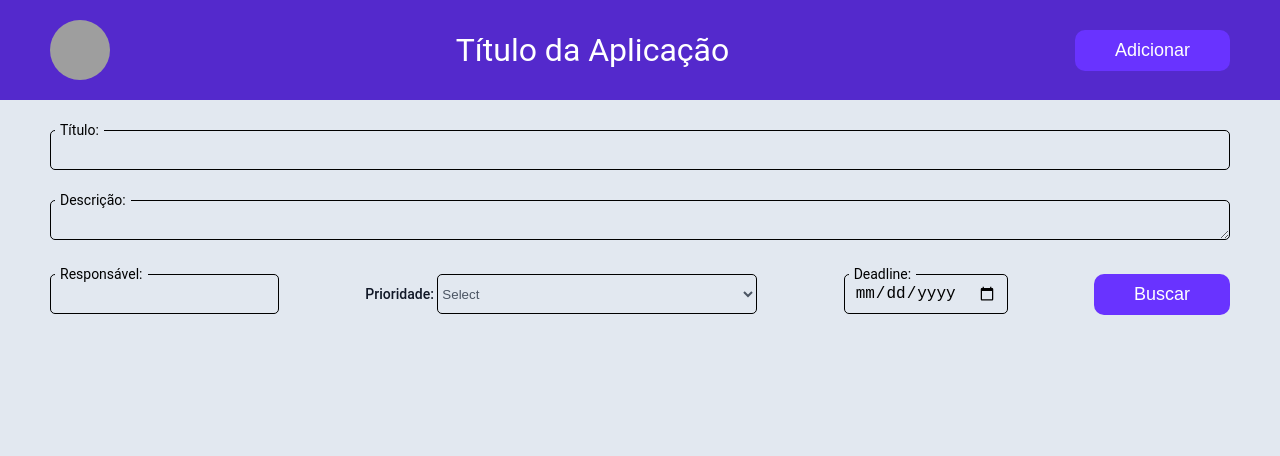
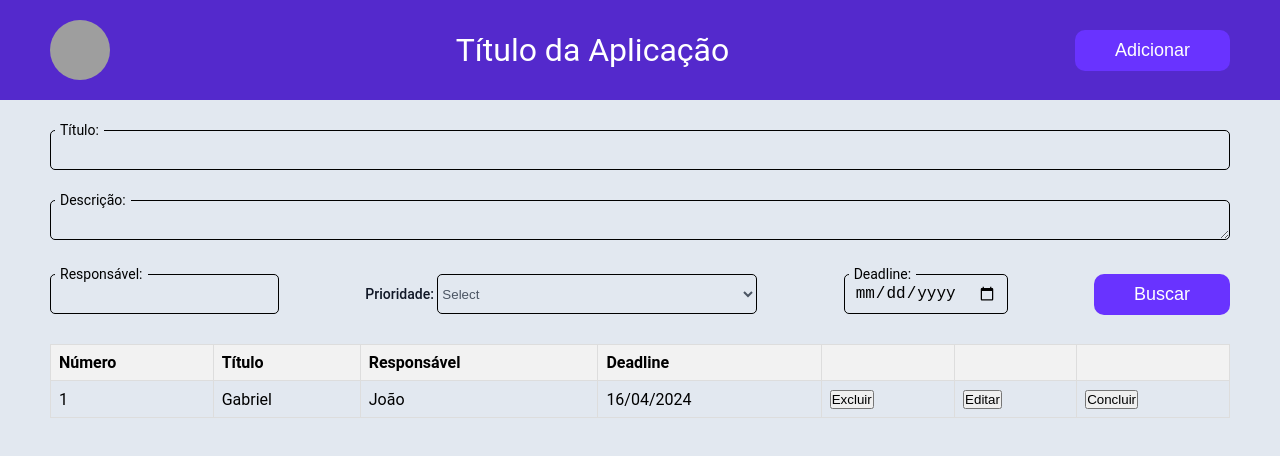
Before and after one commit to gabrielmds222/ESIG-Teste-Tecnico, an Angular app in the folder frontend/: page / in a window 1280 px wide. Shown: the top 456 px of the page. Built offline with nearby package versions, Linux system fonts and the light colour scheme; grey boxes are pictures that could not be loaded.

Commit message:
feat: Criação e estilização inicial da tabela

```diff
--- a/frontend/src/app/app.component.html
+++ b/frontend/src/app/app.component.html
@@ -3,5 +3,6 @@
   <app-header></app-header>
   <main class="main">
     <app-filtro></app-filtro>
+    <app-tabela></app-tabela>
   </main>
 </div>
--- a/frontend/src/app/app.component.ts
+++ b/frontend/src/app/app.component.ts
@@ -2,12 +2,13 @@ import { Component, NgModule } from '@angular/core';
 import { RouterOutlet } from '@angular/router';
 import { HeaderComponent } from './components/header/header.component';
 import { FiltroComponent } from './components/filtro/filtro.component';
+import { TabelaComponent } from './components/tabela/tabela.component';
 
 @Component({
   selector: 'app-root',
   standalone: true,
   templateUrl: './app.component.html',
   styleUrl: './app.component.scss',
-  imports: [RouterOutlet, HeaderComponent, FiltroComponent],
+  imports: [RouterOutlet, HeaderComponent, FiltroComponent, TabelaComponent],
 })
 export class AppComponent {}
--- /dev/null
+++ b/frontend/src/app/components/tabela/tabela.component.html
@@ -0,0 +1,24 @@
+<table class="table">
+  <thead>
+    <tr>
+      <th>Número</th>
+      <th>Título</th>
+      <th>Responsável</th>
+      <th>Deadline</th>
+      <th></th>
+      <th></th>
+      <th></th>
+    </tr>
+  </thead>
+  <tbody>
+    <tr *ngFor="let item of items">
+      <td>{{ item.numero }}</td>
+      <td>{{ item.titulo }}</td>
+      <td>{{ item.responsavel }}</td>
+      <td>{{ item.deadline }}</td>
+      <td><button (click)="excluirItem(item)">Excluir</button></td>
+      <td><button (click)="editarItem(item)">Editar</button></td>
+      <td><button (click)="concluirItem(item)">Concluir</button></td>
+    </tr>
+  </tbody>
+</table>
--- /dev/null
+++ b/frontend/src/app/components/tabela/tabela.component.scss
@@ -0,0 +1,24 @@
+.table {
+  width: 100%;
+  border-collapse: collapse;
+}
+
+.table th,
+.table td {
+  padding: 8px;
+  border: 1px solid #ddd;
+}
+
+.table th {
+  background-color: #f2f2f2;
+  font-weight: bold;
+  text-align: left;
+}
+
+.table tr:nth-child(even) {
+  background-color: #f9f9f9;
+}
+
+.table tr:hover {
+  background-color: #f2f2f2;
+}
--- /dev/null
+++ b/frontend/src/app/components/tabela/tabela.component.ts
@@ -0,0 +1,32 @@
+import { CommonModule } from '@angular/common';
+import { Component } from '@angular/core';
+
+@Component({
+  selector: 'app-tabela',
+  standalone: true,
+  imports: [CommonModule],
+  templateUrl: './tabela.component.html',
+  styleUrl: './tabela.component.scss',
+})
+export class TabelaComponent {
+  items = [
+    {
+      numero: 1,
+      titulo: 'Gabriel',
+      responsavel: 'João',
+      deadline: '16/04/2024',
+    },
+  ];
+
+  excluirItem(item: any) {
+    console.log('Item excluído:', item);
+  }
+
+  editarItem(item: any) {
+    console.log('Item editado:', item);
+  }
+
+  concluirItem(item: any) {
+    console.log('Item concluído:', item);
+  }
+}
```
Also changed, not shown: 1 other file (tests, documents, lock files or other folders).
